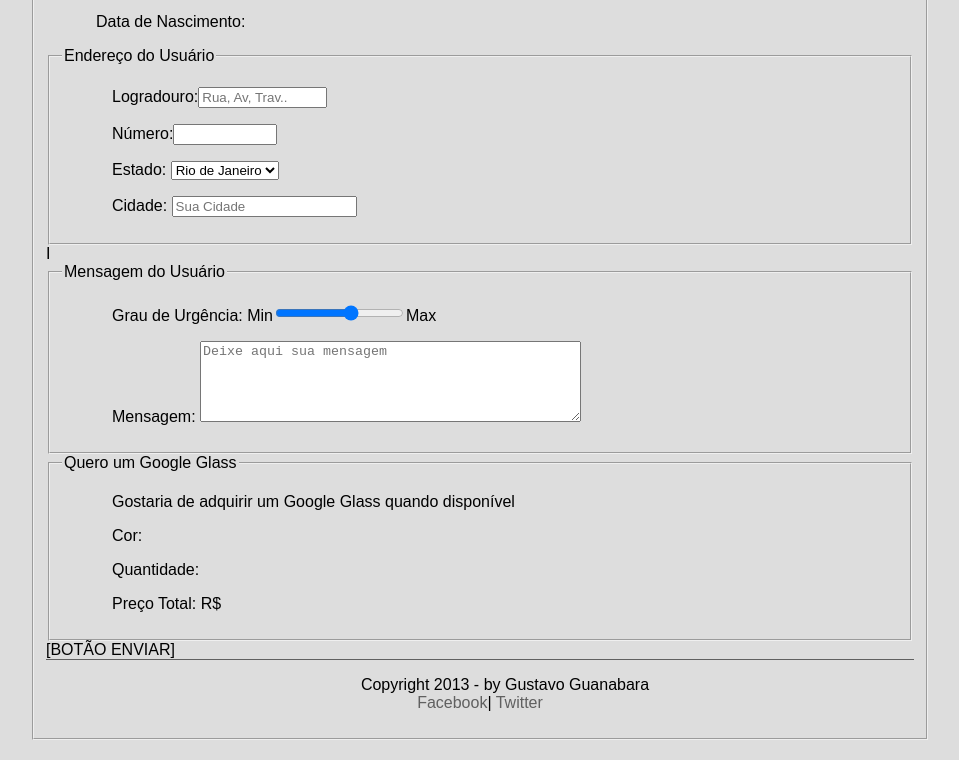
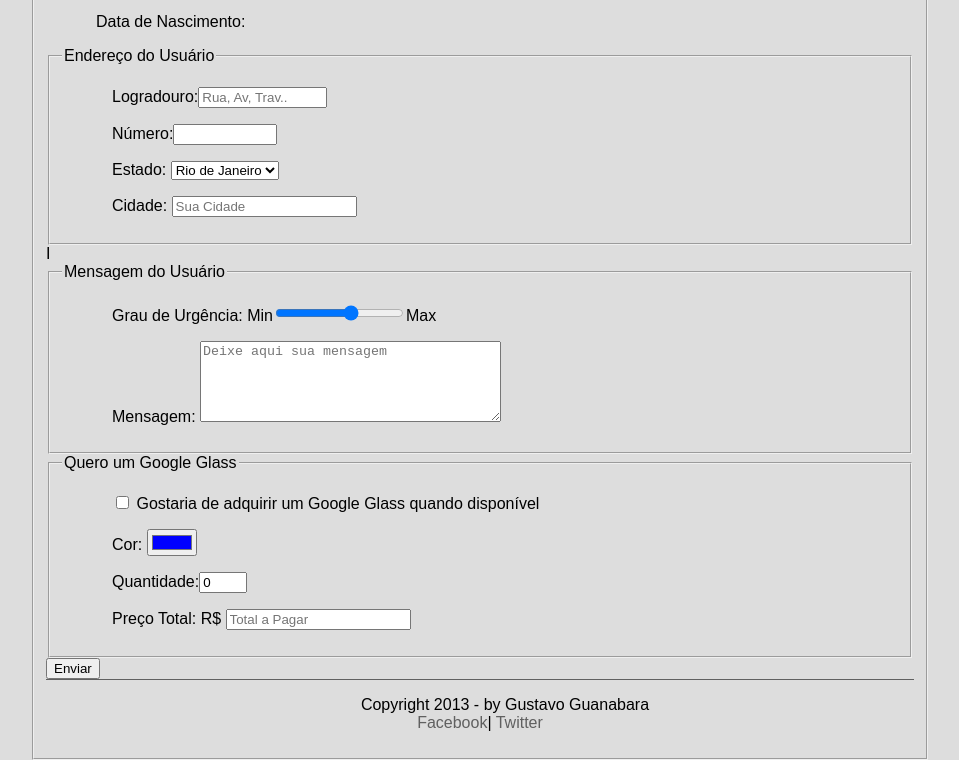
Before and after one commit to CristineSutil/Testes_HTML, a plain HTML site: page fale-conosco.html in a window 1280 px wide. Shown: the part 506-1266 px from the top of the page, without its empty margins (170-1129 px from the left). Drawn offline with Linux system fonts and the light colour scheme; a script that the page names is missing; files whose address does not match are found by name.

Commit message:
ProjetoGlassFinal

```diff
--- /dev/null
+++ b/_css/form.css
@@ -0,0 +1,43 @@
+@charset "UTF-8";
+
+form{
+	width: 500px;
+	margin: auto;
+}
+input, textarea{
+	font-family: sans-serif;;
+	font-weight: normal;
+	font-size: 13pt;
+	background-color: rgba(0,0,0,.5);
+}
+input:hover, textarea:hover{
+	background-color: #dddddd;
+}
+legend{
+	color: #888888;
+	font-weight: bold;
+	font-size: 13pt;
+	font-family: sans-serif;
+}
+fieldset{
+border-color: #cecece;
+margin: 20px;
+}
+fieldset#sexo{
+	width: 150px;
+}
+
+fieldset#usuario{
+	background:url("../_imagens/icone-contato.png") no-repeat 95% 95%;
+}
+
+fieldset#endereco{
+	background:url("../_imagens/icone-endereco.png") no-repeat 95% 95%;
+}
+fieldset#mensagem{
+	background:url("../_imagens/icone-mensagem.png") no-repeat 95% 95%;
+}
+
+fieldset#pedido{
+	background:url("../_imagens/icone-pagamento.png") no-repeat 95% 95%;
+}
--- a/fale-conosco.html
+++ b/fale-conosco.html
@@ -6,6 +6,13 @@
     <link rel="stylesheet" type="text/css" href="_css/estilo.css"/>
     </head>
     <script language= "javascript" src= "_javascript/form.css"></script>
+    <script>
+        function calc_total(){
+            var qdt = paseInt(document.getElementsById('cQtd'). value);
+            tot = qdt * 1500;
+            document.getElementsById('cTot').value = tot;
+        }
+    </script>
 <body>
     <div id="interface"><!--definição de div-->
 
@@ -38,7 +45,7 @@
 <h2>Formulário de Contato</h2>
 </hgroup>
 
-<form method="post" id="fContato" action="mailto:contato@cccc.com">
+<form method="post" id="fContato" action="mailto:contato@cccc.com" oninput="cal_total ();">
 
 <fieldset id="usuario"><legend>dentificação do Usuário</legend>
     <p><label for="cNome">Nome:</label><input type="text" name="tNome" id="cNome" size="20" maxlength="30" placeholder="Nome Completo"></p>
@@ -68,16 +75,20 @@
      <p><label for="cUrg">Grau de Urgência:</label>
         Min<input type="range" name="tUrg" id="cUrg" min="0" max="10" step="2"/>Max</p>
      <p><label for="cMsg">Mensagem:</label>
-        <textarea name="tMsg" id="cMsg" cols="45" rows="5" placeholder="Deixe aqui sua mensagem"></textarea></p></fieldset>
+        <textarea name="tMsg" id="cMsg" cols="35" rows="5" placeholder="Deixe aqui sua mensagem"></textarea></p></fieldset>
 
 <fieldset id="pedido"><legend>Quero um Google Glass</legend>
-     <p><label for="cPed">Gostaria de adquirir um Google Glass quando disponível
-    <p><label for="cCor">Cor:</label></p>
-    <p><label for="cQtd">Quantidade:</label></p>
-     <p><label for="cTot">Preço Total: R$ </label></p></fieldset>
+     <p><input type="checkbox" name="tPed" id="cPed"/>
+        <label for="cPed">Gostaria de adquirir um Google Glass quando disponível
+    <p><label for="cCor">Cor:</label>
+        <input type="color" name="tCor" id="cCor" value="#0000ff"></p>
+    <p><label for="cQtd">Quantidade:</label><input type="number" name="tQtd" id="cQtd" min="0" max="5" value="0"></p>
+    </p>
+     <p><label for="cTot">Preço Total: R$ </label>
+        <input type="text" name="tTot" id="cTot" min="0" placeholder="Total a Pagar" readonly /></p></fieldset>
 
 
-[BOTÃO ENVIAR]
+<input type="submit" value="Enviar">
 </form>
 
 <footer id="rodape">
```
